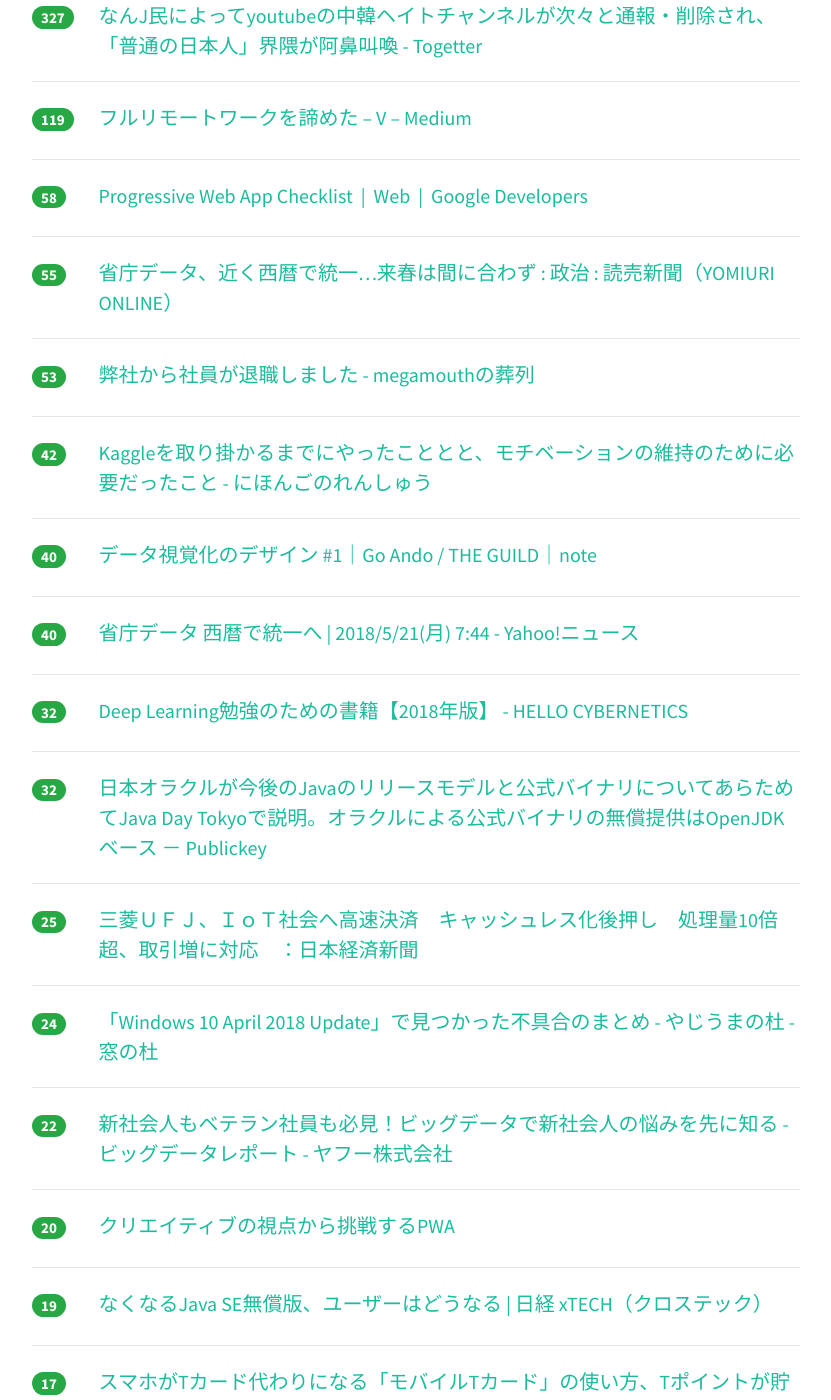
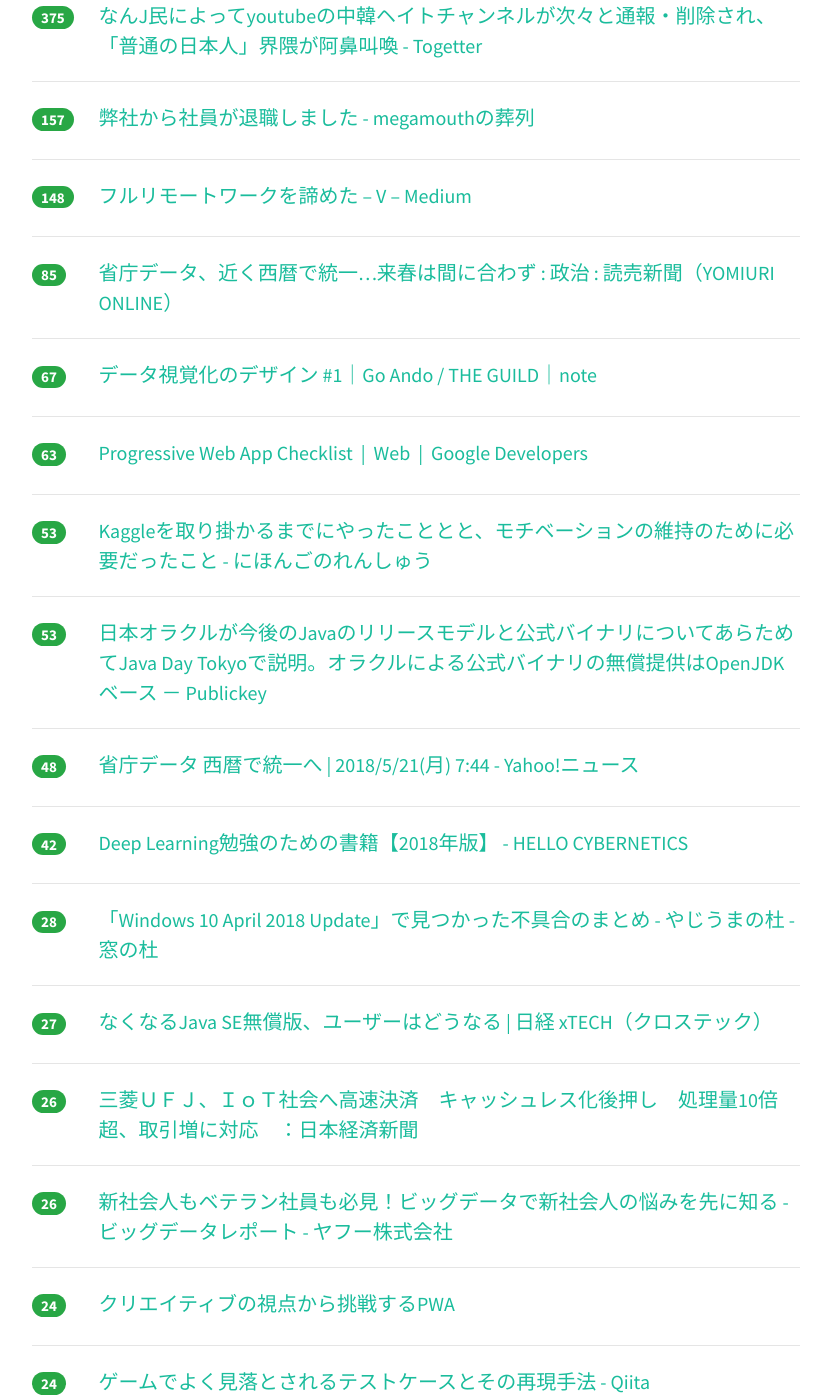
Before and after one commit to yatta47/hatena-matome-site, a Jekyll site: the page built from _posts/2018-05-21-hatena.md, in a window 1280 px wide and 1400 px high, scrolled down 394 px. Shown: the whole window, without its empty margins (224-1055 px from the left). Built offline with Jekyll 4.4.1, drawn with Linux system fonts in a browser that asks for light colours; nearby versions of some CDN libraries; some of the changed text lies outside the part shown.

Commit message:
Updated 2018-05-21

```diff
--- a/_posts/2018-05-21-hatena.md
+++ b/_posts/2018-05-21-hatena.md
@@ -1,89 +1,109 @@
 ---
 layout: post
 title:  "2018-05-21 はてぶIT"
-date:   2018-05-21 10:02:16
+date:   2018-05-21 11:02:41
 tags: [it-hotentry]
 ---
-34 件のデータあり
+39 件のデータあり
 
 <hr><div class="row">
-<div class="col-1"><span class="badge badge-pill badge-success h2">327</span></div>
+<div class="col-1"><span class="badge badge-pill badge-success h2">375</span></div>
 <div class="col-11"><a href='https://togetter.com/li/1229279' target='_blank'>なんJ民によってyoutubeの中韓ヘイトチャンネルが次々と通報・削除され、「普通の日本人」界隈が阿鼻叫喚 - Togetter</a></div>
 </div>
 <hr>
 <div class="row">
-<div class="col-1"><span class="badge badge-pill badge-success h2">119</span></div>
+<div class="col-1"><span class="badge badge-pill badge-success h2">157</span></div>
+<div class="col-11"><a href='http://www.megamouth.info/entry/2018/05/21/031550' target='_blank'>弊社から社員が退職しました - megamouthの葬列</a></div>
+</div>
+<hr>
+<div class="row">
+<div class="col-1"><span class="badge badge-pill badge-success h2">148</span></div>
 <div class="col-11"><a href='https://medium.com/@voluntas/d03cafd3d2c0' target='_blank'>フルリモートワークを諦めた – V – Medium</a></div>
 </div>
 <hr>
 <div class="row">
-<div class="col-1"><span class="badge badge-pill badge-success h2">58</span></div>
+<div class="col-1"><span class="badge badge-pill badge-success h2">85</span></div>
+<div class="col-11"><a href='http://www.yomiuri.co.jp/politics/20180520-OYT1T50149.html' target='_blank'>省庁データ、近く西暦で統一…来春は間に合わず : 政治 : 読売新聞（YOMIURI ONLINE）</a></div>
+</div>
+<hr>
+<div class="row">
+<div class="col-1"><span class="badge badge-pill badge-success h2">67</span></div>
+<div class="col-11"><a href='https://note.mu/goando/n/neb6ea35f1da3' target='_blank'>データ視覚化のデザイン #1｜Go Ando / THE GUILD｜note</a></div>
+</div>
+<hr>
+<div class="row">
+<div class="col-1"><span class="badge badge-pill badge-success h2">63</span></div>
 <div class="col-11"><a href='https://developers.google.com/web/progressive-web-apps/checklist' target='_blank'>Progressive Web App Checklist  |  Web  |  Google Developers</a></div>
 </div>
 <hr>
 <div class="row">
-<div class="col-1"><span class="badge badge-pill badge-success h2">55</span></div>
-<div class="col-11"><a href='http://www.yomiuri.co.jp/politics/20180520-OYT1T50149.html' target='_blank'>省庁データ、近く西暦で統一…来春は間に合わず : 政治 : 読売新聞（YOMIURI ONLINE）</a></div>
+<div class="col-1"><span class="badge badge-pill badge-success h2">53</span></div>
+<div class="col-11"><a href='http://catindog.hatenablog.com/entry/2018/05/20/221624' target='_blank'>Kaggleを取り掛かるまでにやったこととと、モチベーションの維持のために必要だったこと - にほんごのれんしゅう</a></div>
 </div>
 <hr>
 <div class="row">
 <div class="col-1"><span class="badge badge-pill badge-success h2">53</span></div>
-<div class="col-11"><a href='http://www.megamouth.info/entry/2018/05/21/031550' target='_blank'>弊社から社員が退職しました - megamouthの葬列</a></div>
+<div class="col-11"><a href='https://www.publickey1.jp/blog/18/javajava_day_tokyoopenjdk.html' target='_blank'>日本オラクルが今後のJavaのリリースモデルと公式バイナリについてあらためてJava Day Tokyoで説明。オラクルによる公式バイナリの無償提供はOpenJDKベース － Publickey</a></div>
+</div>
+<hr>
+<div class="row">
+<div class="col-1"><span class="badge badge-pill badge-success h2">48</span></div>
+<div class="col-11"><a href='https://news.yahoo.co.jp/pickup/6283228' target='_blank'>省庁データ 西暦で統一へ | 2018/5/21(月) 7:44 - Yahoo!ニュース</a></div>
 </div>
 <hr>
 <div class="row">
 <div class="col-1"><span class="badge badge-pill badge-success h2">42</span></div>
-<div class="col-11"><a href='http://catindog.hatenablog.com/entry/2018/05/20/221624' target='_blank'>Kaggleを取り掛かるまでにやったこととと、モチベーションの維持のために必要だったこと - にほんごのれんしゅう</a></div>
-</div>
-<hr>
-<div class="row">
-<div class="col-1"><span class="badge badge-pill badge-success h2">40</span></div>
-<div class="col-11"><a href='https://note.mu/goando/n/neb6ea35f1da3' target='_blank'>データ視覚化のデザイン #1｜Go Ando / THE GUILD｜note</a></div>
-</div>
-<hr>
-<div class="row">
-<div class="col-1"><span class="badge badge-pill badge-success h2">40</span></div>
-<div class="col-11"><a href='https://news.yahoo.co.jp/pickup/6283228' target='_blank'>省庁データ 西暦で統一へ | 2018/5/21(月) 7:44 - Yahoo!ニュース</a></div>
-</div>
-<hr>
-<div class="row">
-<div class="col-1"><span class="badge badge-pill badge-success h2">32</span></div>
 <div class="col-11"><a href='http://s0sem0y.hatenablog.com/entry/2018/05/21/001941' target='_blank'>Deep Learning勉強のための書籍【2018年版】 - HELLO CYBERNETICS</a></div>
 </div>
 <hr>
 <div class="row">
-<div class="col-1"><span class="badge badge-pill badge-success h2">32</span></div>
-<div class="col-11"><a href='https://www.publickey1.jp/blog/18/javajava_day_tokyoopenjdk.html' target='_blank'>日本オラクルが今後のJavaのリリースモデルと公式バイナリについてあらためてJava Day Tokyoで説明。オラクルによる公式バイナリの無償提供はOpenJDKベース － Publickey</a></div>
+<div class="col-1"><span class="badge badge-pill badge-success h2">28</span></div>
+<div class="col-11"><a href='https://forest.watch.impress.co.jp/docs/serial/yajiuma/1122692.html' target='_blank'>「Windows 10 April 2018 Update」で見つかった不具合のまとめ - やじうまの杜 - 窓の杜</a></div>
 </div>
 <hr>
 <div class="row">
-<div class="col-1"><span class="badge badge-pill badge-success h2">25</span></div>
+<div class="col-1"><span class="badge badge-pill badge-success h2">27</span></div>
+<div class="col-11"><a href='http://tech.nikkeibp.co.jp/atcl/nxt/column/18/00294/051700002/' target='_blank'>なくなるJava SE無償版、ユーザーはどうなる | 日経 xTECH（クロステック）</a></div>
+</div>
+<hr>
+<div class="row">
+<div class="col-1"><span class="badge badge-pill badge-success h2">26</span></div>
 <div class="col-11"><a href='https://www.nikkei.com/article/DGKKZO30742320Q8A520C1MM8000/' target='_blank'>三菱ＵＦＪ、ＩｏＴ社会へ高速決済　キャッシュレス化後押し　処理量10倍超、取引増に対応　：日本経済新聞</a></div>
 </div>
 <hr>
 <div class="row">
+<div class="col-1"><span class="badge badge-pill badge-success h2">26</span></div>
+<div class="col-11"><a href='https://about.yahoo.co.jp/info/bigdata/special/2018/01/' target='_blank'>新社会人もベテラン社員も必見！ビッグデータで新社会人の悩みを先に知る - ビッグデータレポート - ヤフー株式会社</a></div>
+</div>
+<hr>
+<div class="row">
 <div class="col-1"><span class="badge badge-pill badge-success h2">24</span></div>
-<div class="col-11"><a href='https://forest.watch.impress.co.jp/docs/serial/yajiuma/1122692.html' target='_blank'>「Windows 10 April 2018 Update」で見つかった不具合のまとめ - やじうまの杜 - 窓の杜</a></div>
+<div class="col-11"><a href='https://www.slideshare.net/clockmaker_jp/pwa-97723651' target='_blank'>クリエイティブの視点から挑戦するPWA</a></div>
+</div>
+<hr>
+<div class="row">
+<div class="col-1"><span class="badge badge-pill badge-success h2">24</span></div>
+<div class="col-11"><a href='https://qiita.com/taptappun/items/1d3e2c9646cf7d4557db' target='_blank'>ゲームでよく見落とされるテストケースとその再現手法 - Qiita</a></div>
 </div>
 <hr>
 <div class="row">
 <div class="col-1"><span class="badge badge-pill badge-success h2">22</span></div>
-<div class="col-11"><a href='https://about.yahoo.co.jp/info/bigdata/special/2018/01/' target='_blank'>新社会人もベテラン社員も必見！ビッグデータで新社会人の悩みを先に知る - ビッグデータレポート - ヤフー株式会社</a></div>
+<div class="col-11"><a href='https://speakerdeck.com/scrpgil/ionic-plus-pwadui-ying-saitofalselighthousesukoawo34kara81madeshang-geruhua' target='_blank'>Ionic+PWA対応サイトのLighthouseスコアを34から81まで上げる話 // Speaker Deck</a></div>
 </div>
 <hr>
 <div class="row">
-<div class="col-1"><span class="badge badge-pill badge-success h2">20</span></div>
-<div class="col-11"><a href='https://www.slideshare.net/clockmaker_jp/pwa-97723651' target='_blank'>クリエイティブの視点から挑戦するPWA</a></div>
-</div>
-<hr>
-<div class="row">
-<div class="col-1"><span class="badge badge-pill badge-success h2">19</span></div>
-<div class="col-11"><a href='http://tech.nikkeibp.co.jp/atcl/nxt/column/18/00294/051700002/' target='_blank'>なくなるJava SE無償版、ユーザーはどうなる | 日経 xTECH（クロステック）</a></div>
+<div class="col-1"><span class="badge badge-pill badge-success h2">18</span></div>
+<div class="col-11"><a href='http://appllio.com/how-to-use-mobile-tcard' target='_blank'>スマホがTカード代わりになる「モバイルTカード」の使い方、Tポイントが貯まる対応アプリも紹介 | アプリオ</a></div>
 </div>
 <hr>
 <div class="row">
 <div class="col-1"><span class="badge badge-pill badge-success h2">17</span></div>
-<div class="col-11"><a href='http://appllio.com/how-to-use-mobile-tcard' target='_blank'>スマホがTカード代わりになる「モバイルTカード」の使い方、Tポイントが貯まる対応アプリも紹介 | アプリオ</a></div>
+<div class="col-11"><a href='http://nlab.itmedia.co.jp/nl/articles/1805/20/news023.html' target='_blank'>ずっと見てられそう　エッシャーのだまし絵がネットで公開 - ねとらぼ</a></div>
+</div>
+<hr>
+<div class="row">
+<div class="col-1"><span class="badge badge-pill badge-success h2">17</span></div>
+<div class="col-11"><a href='https://webtan.impress.co.jp/e/2018/05/21/29274' target='_blank'>グーグルのMFI（モバイルファーストインデックス）はWebのリンク構造に激変をもたらす（前編） | Moz - SEOとインバウンドマーケティングの実践情報 | Web担当者Forum</a></div>
 </div>
 <hr>
 <div class="row">
@@ -92,48 +112,53 @@ tags: [it-hotentry]
 </div>
 <hr>
 <div class="row">
-<div class="col-1"><span class="badge badge-pill badge-success h2">14</span></div>
-<div class="col-11"><a href='http://nlab.itmedia.co.jp/nl/articles/1805/20/news023.html' target='_blank'>ずっと見てられそう　エッシャーのだまし絵がネットで公開 - ねとらぼ</a></div>
-</div>
-<hr>
-<div class="row">
-<div class="col-1"><span class="badge badge-pill badge-success h2">14</span></div>
+<div class="col-1"><span class="badge badge-pill badge-success h2">15</span></div>
 <div class="col-11"><a href='https://jp.techcrunch.com/2018/05/21/enjin-the-class-action-platform/' target='_blank'>集団訴訟をプロジェクト化して支援する「enjin」公開、運営会社は6000万円を資金調達 | TechCrunch Japan</a></div>
 </div>
 <hr>
 <div class="row">
 <div class="col-1"><span class="badge badge-pill badge-success h2">14</span></div>
-<div class="col-11"><a href='https://qiita.com/taptappun/items/1d3e2c9646cf7d4557db' target='_blank'>ゲームでよく見落とされるテストケースとその再現手法 - Qiita</a></div>
+<div class="col-11"><a href='https://gigazine.net/news/20180520-comic-app-ganma/' target='_blank'>完全無料でいくらでも我慢せずマンガを読める1000万ダウンロードを突破したマンガアプリ「GANMA!」 - GIGAZINE</a></div>
+</div>
+<hr>
+<div class="row">
+<div class="col-1"><span class="badge badge-pill badge-success h2">14</span></div>
+<div class="col-11"><a href='https://internet.watch.impress.co.jp/docs/column/shimizu/1120913.html' target='_blank'>もう、下らない仕事はロボットで十分！　無償の「UiPath Community Edition」で請求書処理を自動化しよう【イニシャルB】 - INTERNET Watch</a></div>
 </div>
 <hr>
 <div class="row">
 <div class="col-1"><span class="badge badge-pill badge-success h2">13</span></div>
-<div class="col-11"><a href='https://speakerdeck.com/scrpgil/ionic-plus-pwadui-ying-saitofalselighthousesukoawo34kara81madeshang-geruhua' target='_blank'>Ionic+PWA対応サイトのLighthouseスコアを34から81まで上げる話 // Speaker Deck</a></div>
+<div class="col-11"><a href='https://qovo.jp/' target='_blank'>qovo - 作業記録サービス</a></div>
+</div>
+<hr>
+<div class="row">
+<div class="col-1"><span class="badge badge-pill badge-success h2">13</span></div>
+<div class="col-11"><a href='http://www.ballmaru.com/entry/2018/05/20/%E5%AE%9F%E9%8C%B2!!!!!!!!_48%E6%99%82%E9%96%93%E3%81%A7%E3%83%90%E3%83%BC%E3%83%81%E3%83%A3%E3%83%AB%E3%83%A6%E3%83%BC%E3%83%81%E3%83%A5%E3%83%BC%E3%83%90%E3%83%BC%E3%81%AB%E3%81%AA%E3%81%A3' target='_blank'>実録!!!!!!!! 48時間でバーチャルユーチューバーになったひよこ - ぼーる丸の部屋</a></div>
+</div>
+<hr>
+<div class="row">
+<div class="col-1"><span class="badge badge-pill badge-success h2">13</span></div>
+<div class="col-11"><a href='https://kuenishi.hatenadiary.jp/entry/2018/05/20/143135' target='_blank'>Ergo42 というキーボードを自作した - kuenishi's blog</a></div>
 </div>
 <hr>
 <div class="row">
 <div class="col-1"><span class="badge badge-pill badge-success h2">12</span></div>
-<div class="col-11"><a href='https://gigazine.net/news/20180520-comic-app-ganma/' target='_blank'>完全無料でいくらでも我慢せずマンガを読める1000万ダウンロードを突破したマンガアプリ「GANMA!」 - GIGAZINE</a></div>
+<div class="col-11"><a href='http://honeshabri.hatenablog.com/entry/strength_training_with_siri' target='_blank'>Siriお姉さんに励まされながら筋トレを行う - 本しゃぶり</a></div>
+</div>
+<hr>
+<div class="row">
+<div class="col-1"><span class="badge badge-pill badge-success h2">12</span></div>
+<div class="col-11"><a href='http://d.hatena.ne.jp/himaginary/20180520/death_of_acceleration' target='_blank'>インフレ加速仮説の死 - himaginaryの日記</a></div>
 </div>
 <hr>
 <div class="row">
 <div class="col-1"><span class="badge badge-pill badge-success h2">11</span></div>
-<div class="col-11"><a href='http://honeshabri.hatenablog.com/entry/strength_training_with_siri' target='_blank'>Siriお姉さんに励まされながら筋トレを行う - 本しゃぶり</a></div>
+<div class="col-11"><a href='http://b.hatena.ne.jp/entry/s/ruhiginoue.exblog.jp/29781755/' target='_blank'>はてなブックマーク - 政治腐敗に若い人が寛容なわけ : 楽なログ</a></div>
 </div>
 <hr>
 <div class="row">
 <div class="col-1"><span class="badge badge-pill badge-success h2">11</span></div>
-<div class="col-11"><a href='http://www.ballmaru.com/entry/2018/05/20/%E5%AE%9F%E9%8C%B2!!!!!!!!_48%E6%99%82%E9%96%93%E3%81%A7%E3%83%90%E3%83%BC%E3%83%81%E3%83%A3%E3%83%AB%E3%83%A6%E3%83%BC%E3%83%81%E3%83%A5%E3%83%BC%E3%83%90%E3%83%BC%E3%81%AB%E3%81%AA%E3%81%A3' target='_blank'>実録!!!!!!!! 48時間でバーチャルユーチューバーになったひよこ - ぼーる丸の部屋</a></div>
-</div>
-<hr>
-<div class="row">
-<div class="col-1"><span class="badge badge-pill badge-success h2">11</span></div>
-<div class="col-11"><a href='https://webtan.impress.co.jp/e/2018/05/21/29274' target='_blank'>グーグルのMFI（モバイルファーストインデックス）はWebのリンク構造に激変をもたらす（前編） | Moz - SEOとインバウンドマーケティングの実践情報 | Web担当者Forum</a></div>
-</div>
-<hr>
-<div class="row">
-<div class="col-1"><span class="badge badge-pill badge-success h2">10</span></div>
-<div class="col-11"><a href='http://b.hatena.ne.jp/entry/s/ruhiginoue.exblog.jp/29781755/' target='_blank'>はてなブックマーク - 政治腐敗に若い人が寛容なわけ : 楽なログ</a></div>
+<div class="col-11"><a href='http://blog.btrax.com/jp/2018/05/21/designer-transform/' target='_blank'>【給与差1.4倍】グラフィックデザイナーがUXデザイナーになる方法 | freshtrax | デザイン会社 btrax ブログ</a></div>
 </div>
 <hr>
 <div class="row">
@@ -143,12 +168,12 @@ tags: [it-hotentry]
 <hr>
 <div class="row">
 <div class="col-1"><span class="badge badge-pill badge-success h2">10</span></div>
-<div class="col-11"><a href='http://d.hatena.ne.jp/himaginary/20180520/death_of_acceleration' target='_blank'>インフレ加速仮説の死 - himaginaryの日記</a></div>
+<div class="col-11"><a href='https://togetter.com/li/1229329' target='_blank'>数百年ぶりにココイチに来たら、なんかガルマが寝言みたいなことを言っていた - Togetter</a></div>
 </div>
 <hr>
 <div class="row">
-<div class="col-1"><span class="badge badge-pill badge-success h2">9</span></div>
-<div class="col-11"><a href='https://togetter.com/li/1229329' target='_blank'>数百年ぶりにココイチに来たら、なんかガルマが寝言みたいなことを言っていた - Togetter</a></div>
+<div class="col-1"><span class="badge badge-pill badge-success h2">8</span></div>
+<div class="col-11"><a href='https://omnidb.org/en/' target='_blank'>OmniDB - Open Source Web Tool For Database Management</a></div>
 </div>
 <hr>
 <div class="row">
@@ -162,8 +187,8 @@ tags: [it-hotentry]
 </div>
 <hr>
 <div class="row">
-<div class="col-1"><span class="badge badge-pill badge-success h2">7</span></div>
-<div class="col-11"><a href='https://omnidb.org/en/' target='_blank'>OmniDB - Open Source Web Tool For Database Management</a></div>
+<div class="col-1"><span class="badge badge-pill badge-success h2">6</span></div>
+<div class="col-11"><a href='https://anond.hatelabo.jp/20180518151151' target='_blank'>おススメのブクマカ</a></div>
 </div>
 <hr>
 <div class="row">
```
